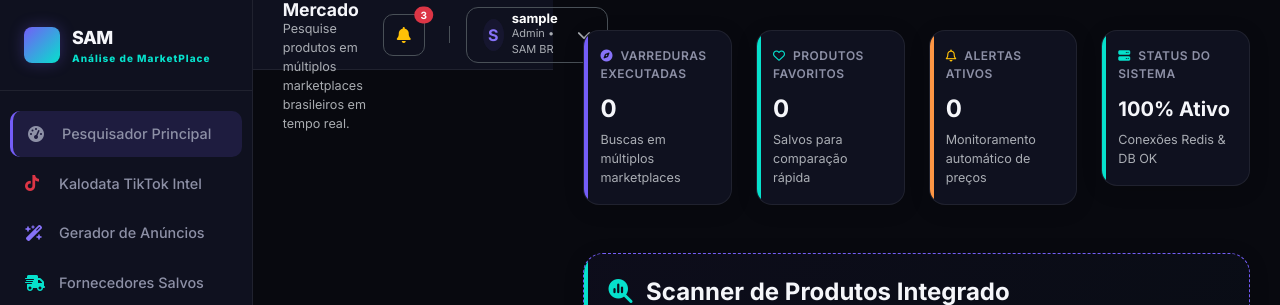
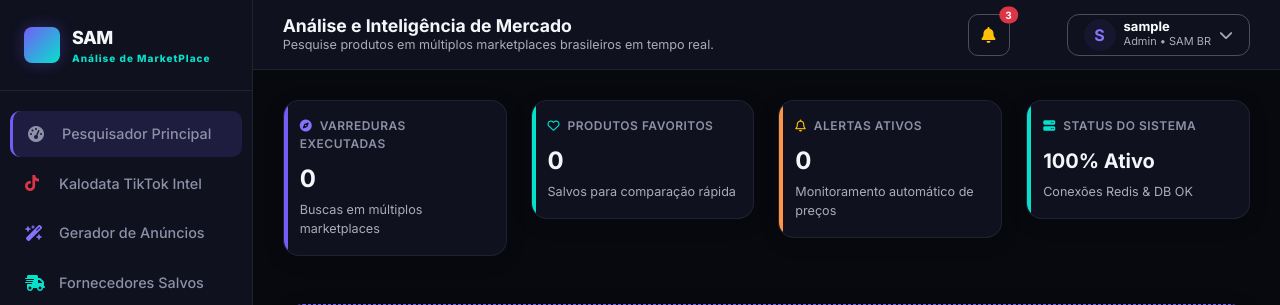
Before and after one commit to nandopaivab/sam, a PHP site: page /index.php in a window 1280 px wide. Shown: the top 305 px of the page. Run offline with PHP 8.4, Linux system fonts and the light colour scheme; the visitor is signed in with stand-in values (Sample User, id 1); data that the repository does not hold is empty; some libraries are stand-ins or nearby versions.

Commit message:
fix: ajustar alinhamento do topbar no Safari e remover tag div extra

```diff
--- a/templates/header.php
+++ b/templates/header.php
@@ -206,6 +206,7 @@ $darkMode = $user['dark_mode'] ?? true;
                 </div>
             </div>
 
+            <div class="d-flex align-items-center gap-1 gap-md-2 ms-auto">
                 <!-- Notification Bell Dropdown -->
                 <div class="dropdown me-2 me-md-3">
                     <button class="btn btn-outline-secondary border-light-subtle position-relative" type="button" data-bs-toggle="dropdown" aria-expanded="false" style="border-radius: 10px; width: 42px; height: 42px; padding: 0;">
```
